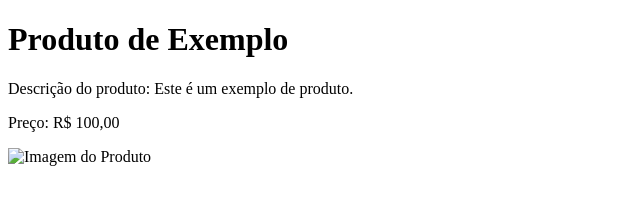
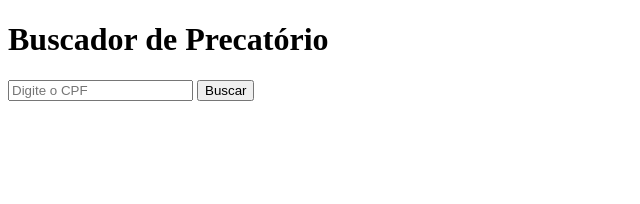
Before and after one commit to toya-kadosh/buscador-de-precatorio, a plain HTML site: page index.html in a window 1280 px wide. Shown: the whole page, without its empty margins (0-640 px from the left). Drawn offline with Linux system fonts and the light colour scheme.

Commit message:
Add files via upload

```diff
--- a/index.html
+++ b/index.html
@@ -1,14 +1,30 @@
 <!DOCTYPE html>
-<html lang="pt-BR">
+<html lang="pt-br">
 <head>
     <meta charset="UTF-8">
-    <meta name="viewport" content="width=device-width, initial-scale=1.0">
-    <title>Exemplo de Produto</title>
+    <title>Buscador de Precatório</title>
 </head>
 <body>
-    <h1>Produto de Exemplo</h1>
-    <p>Descrição do produto: Este é um exemplo de produto.</p>
-    <p>Preço: R$ 100,00</p>
-    <img src="imagem_exemplo.jpg" alt="Imagem do Produto">
+    <h1>Buscador de Precatório</h1>
+    <input id="cpf" placeholder="Digite o CPF" maxlength="14">
+    <button onclick="buscar()">Buscar</button>
+    <pre id="resultado"></pre>
+    <script>
+        async function buscar() {
+            const cpf = document.getElementById('cpf').value.trim();
+            if (!cpf) {
+                alert("Digite um CPF.");
+                return;
+            }
+            document.getElementById('resultado').textContent = 'Buscando...';
+            try {
+                const res = await fetch(`http://localhost:5000/buscar_precatorio?cpf=${cpf}`);
+                const data = await res.json();
+                document.getElementById('resultado').textContent = JSON.stringify(data, null, 2);
+            } catch (e) {
+                document.getElementById('resultado').textContent = 'Erro ao buscar precatório.';
+            }
+        }
+    </script>
 </body>
 </html>
```
